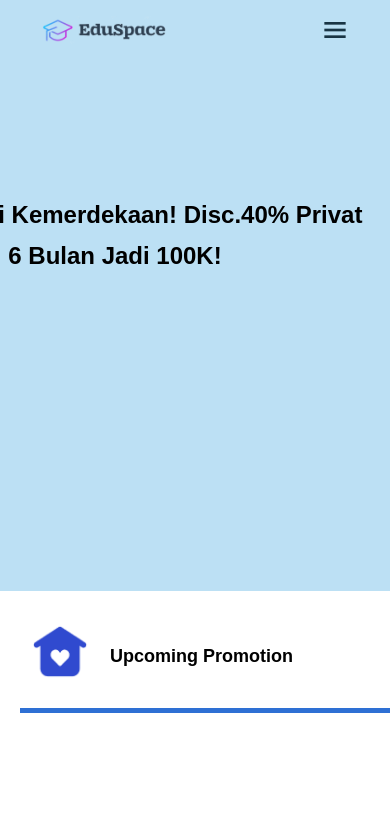
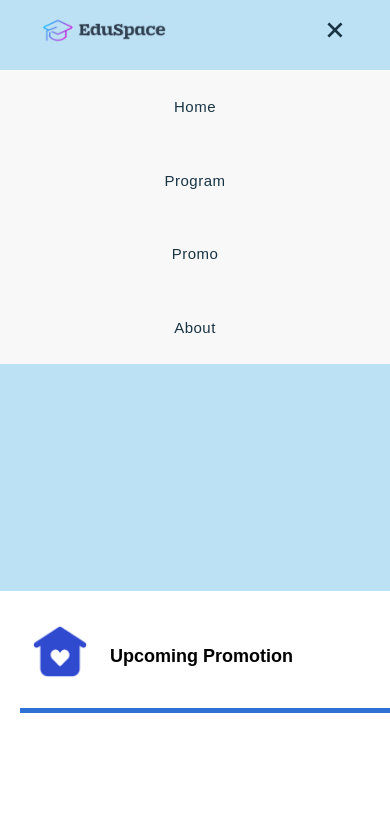
Before and after one commit to muhammadfija/FE-Jayapura-10, a plain HTML site: page Promo/index.html in a window 390 px wide. Both pictures are taken after a click on the element 335 px from the left and 30 px from the top of the page. Shown: the top 830 px of the page. Drawn offline with nearby package versions, Linux system fonts and the light colour scheme.

Commit message:
sudah membuat tampilan menu javascript

```diff
--- a/Promo/index.html
+++ b/Promo/index.html
@@ -112,4 +112,5 @@
       </footer>
     </div>
   </body>
+  <script src="script.js"></script>
 </html>
--- a/Promo/responsive.css
+++ b/Promo/responsive.css
@@ -1,17 +1,26 @@
 /* Style untuk layar mobile (HP) */
-@media screen and (max-width: 768px) {
-    /* Header */
-    #menu-icon{
+@media (max-width: 600px) {
+  body{
+    background-size: contain;
+    background-position: center;
+    background-repeat: no-repeat;
+  }
+
+  #menu-icon {
     display: initial;
     color: #193444;
   }
 
-    .logo{
+  .logo {
     width: 130px;
     height: auto;
   }
 
-    header .navbar-promo{
+  .header-promo{
+    position: fixed;
+  }
+
+  header .navbar-promo {
     position: absolute;
     display: flex;
     top: -400px;
@@ -21,28 +30,27 @@
     text-align: center;
     background-color: #f8f8f8;
     transition: .3s;
-        display: none;
   }
 
-    .navbar-promo.active{
+  .navbar-promo.active {
     top: 70px;
   }
 
-    .navbar-promo a{
+  .navbar-promo a {
     padding: 1.5rem;
     display: block;
   }
 
-    .navbar-promo a:after{
+  .navbar-promo a:after {
     left: 40%;
     bottom: 10px;
   }
 
-    .navbar-promo a.active:after{
+  .navbar-promo a.active:after {
     width: 20%;
   }
 
-    .navbar-promo a:hover:after{
+  .navbar-promo a:hover:after {
     width: 20%;
   }
   /* Section Home */
--- /dev/null
+++ b/Promo/script.js
@@ -0,0 +1,11 @@
+document.addEventListener("DOMContentLoaded", function () {
+    let menu = document.querySelector("#menu-icon");
+    let navbar = document.querySelector(".navbar-promo");
+
+    if (menu && navbar) {
+      menu.onclick = () => {
+        menu.classList.toggle("bx-x");
+        navbar.classList.toggle("active");
+      };
+    }
+  });
--- a/Promo/style.css
+++ b/Promo/style.css
@@ -90,7 +90,7 @@ section {
     grid-template-columns: repeat(2, 1fr);
     gap: 10rem;
     align-items: center;
-    justify-content: center;
+    justify-content: start;
 }
 
 .home-text h1{
```
Lines whose indentation alone changed are shown as unchanged.
